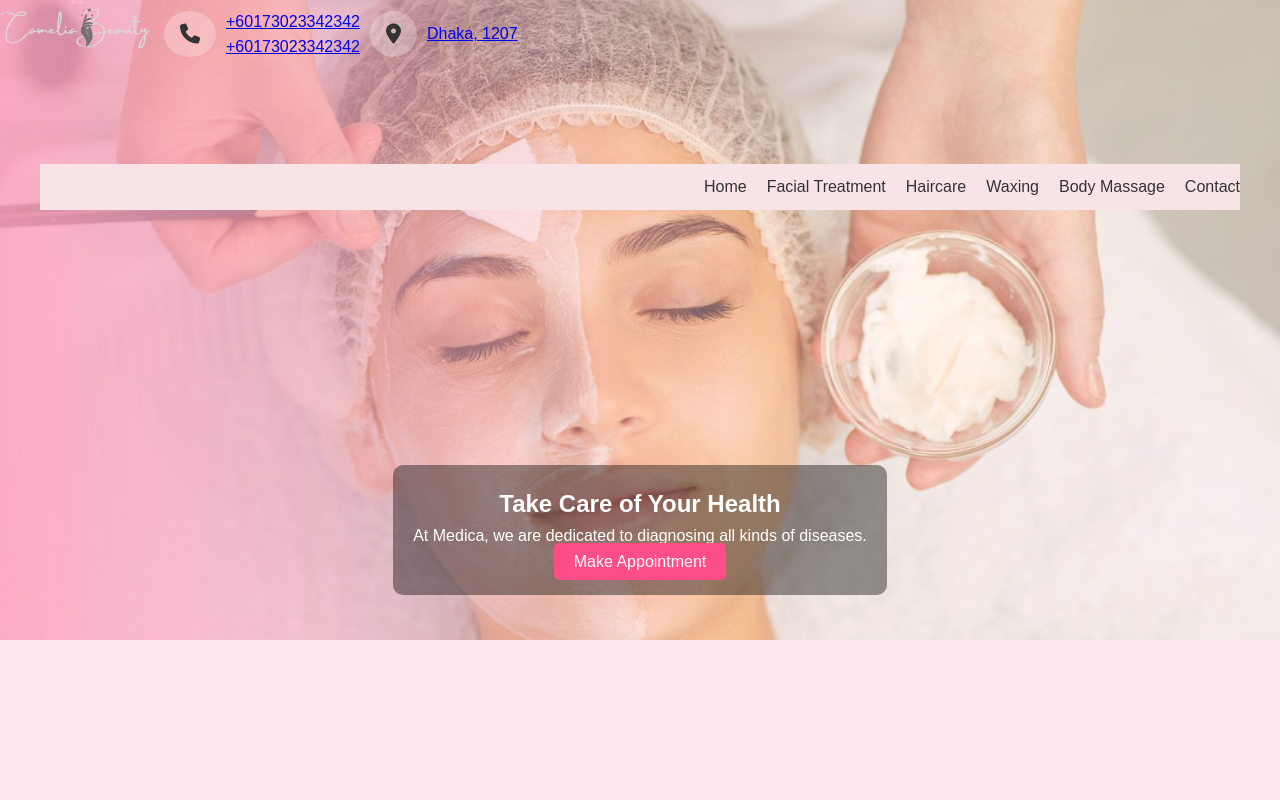
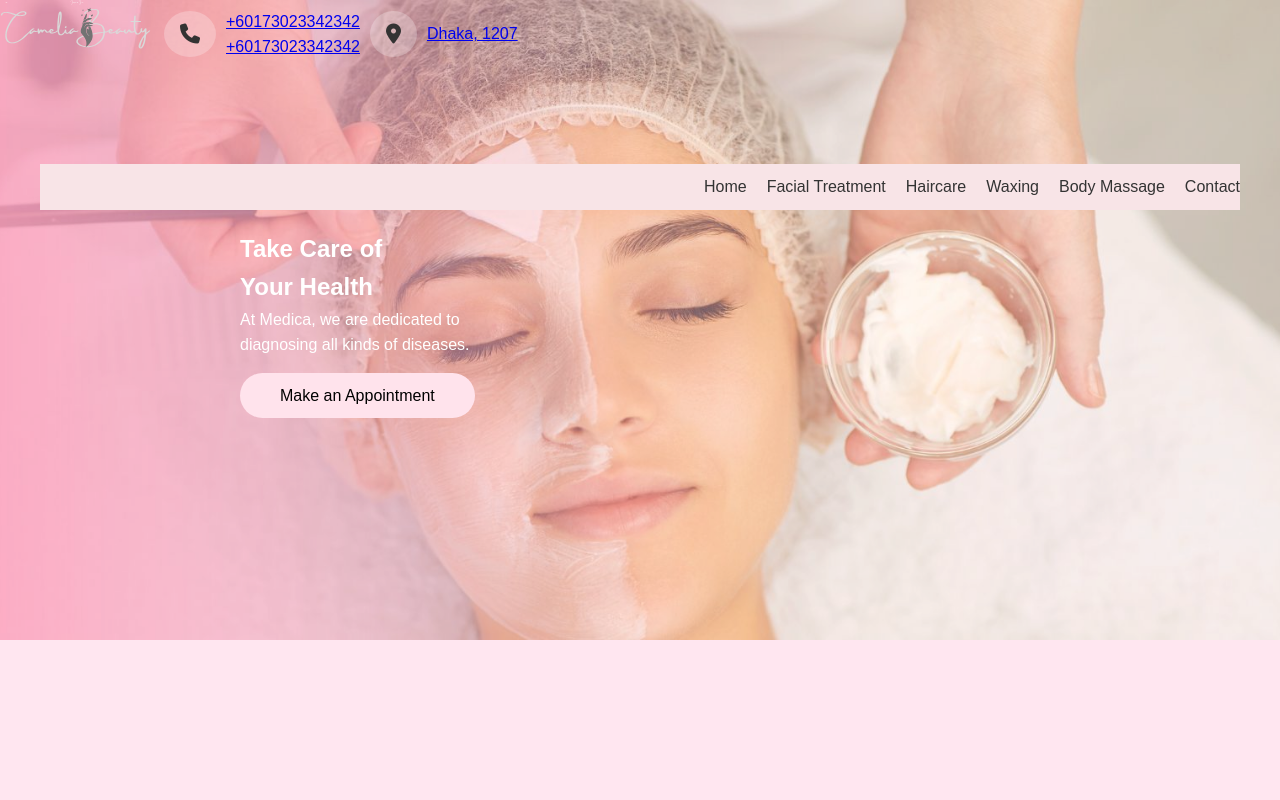
Before and after one commit to farheentrisha/skin-clinic-website, a plain HTML site: page index.html in a window 1280 px wide. Shown: the top 800 px of the page. Drawn offline with Linux system fonts and the light colour scheme.

Commit message:
button modification

```diff
--- a/index.html
+++ b/index.html
@@ -68,9 +68,9 @@
       <img src="images/head-img.jpg" alt="Medica Logo">
     </a>
     <div class="hero-text">
-      <h1>Take Care of Your Health</h1>
-      <p>At Medica, we are dedicated to diagnosing all kinds of diseases.</p>
-      <a href="#" class="btn">Make Appointment</a>
+      <h1>Take Care of <br>Your Health</h1>
+      <p>At Medica, we are dedicated to <br> diagnosing all kinds of diseases.</p>
+      <a href="#" class="btn">Make an Appointment</a>
     </div>
   </section>
 
@@ -144,7 +144,7 @@
   </section>
 
   <footer>
-    <p>&copy; 2025 Skin Care Clinic | All Rights Reserved</p>
+    <p> 2025 Skin Care Clinic | All Rights Reserved</p>
   </footer>
 
 </body>
--- a/style.css
+++ b/style.css
@@ -79,11 +79,12 @@ body {
   font-weight: 500;
 }
 .btn {
-  padding: 10px 20px;
-  background: #ff4d88;
-  color: white;
-  border-radius: 5px;
+  padding: 10px 40px;
+  background: #ffe3ec;
+  color: black;
+  border-radius: 25px;
   text-decoration: none;
+  margin-top: 15px;
 }
 
 
@@ -96,9 +97,9 @@ logo-light {
   height: 80vh;
   background: url('hero.jpg') center/cover no-repeat;
   display: flex;
-  align-items: center;
+  /* align-items: center;
   justify-content: center;
-  text-align: center;
+  text-align: center; */
   color: white;
 }
 
@@ -113,9 +114,13 @@ logo-light {
   opacity: 0.7;
 }
 .hero-text {
-  background: rgba(0, 0, 0, 0.4);
-  padding: 20px;
-  border-radius: 10px;
+  /* background: rgba(0, 0, 0, 0.4); */
+  display: flex;
+  flex-direction: column;
+  align-items: flex-start;
+  padding: 20px 15rem;
+  /* border-radius: 10px; */
+
 }
 
 /* Doctors */
```
